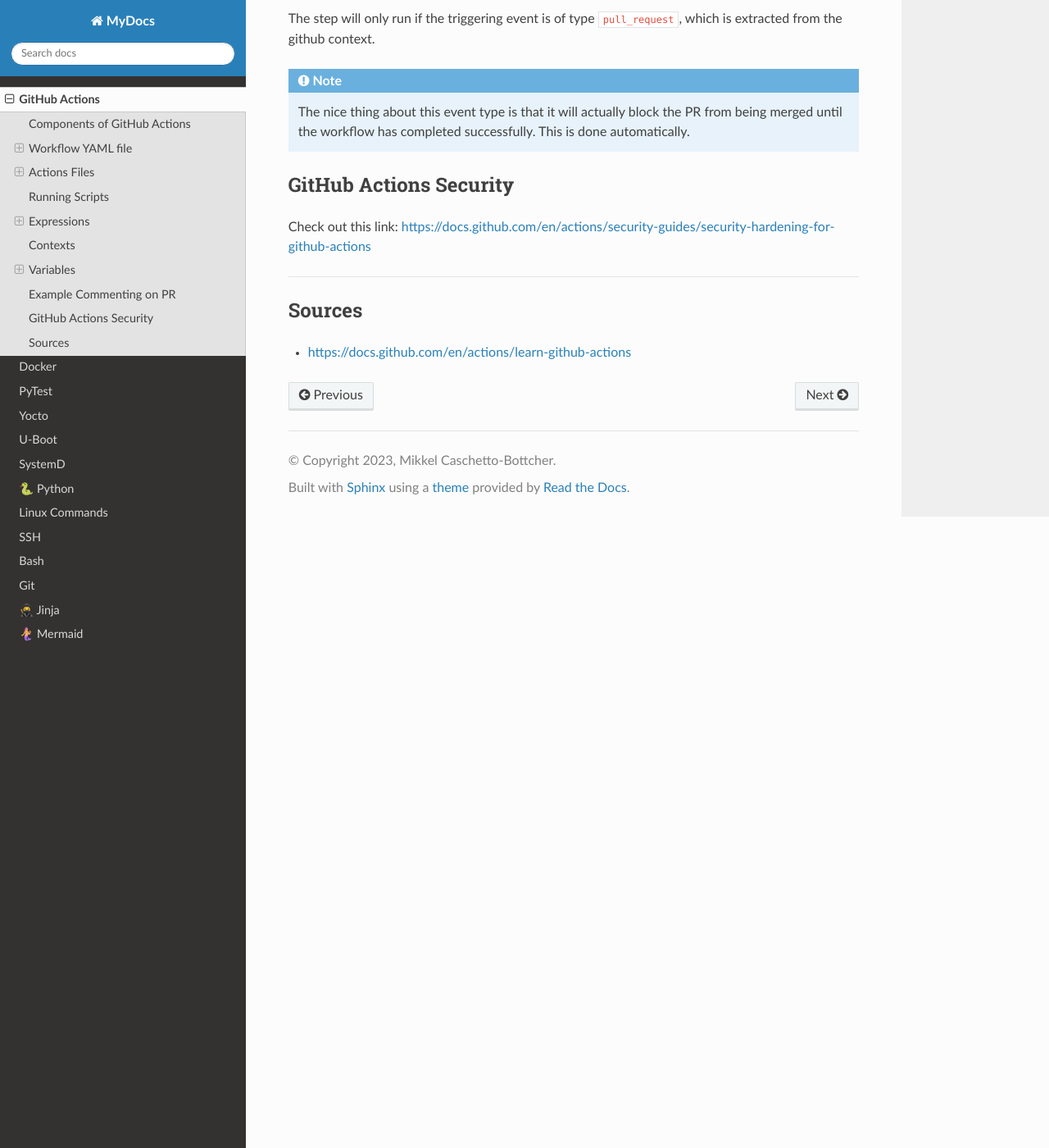
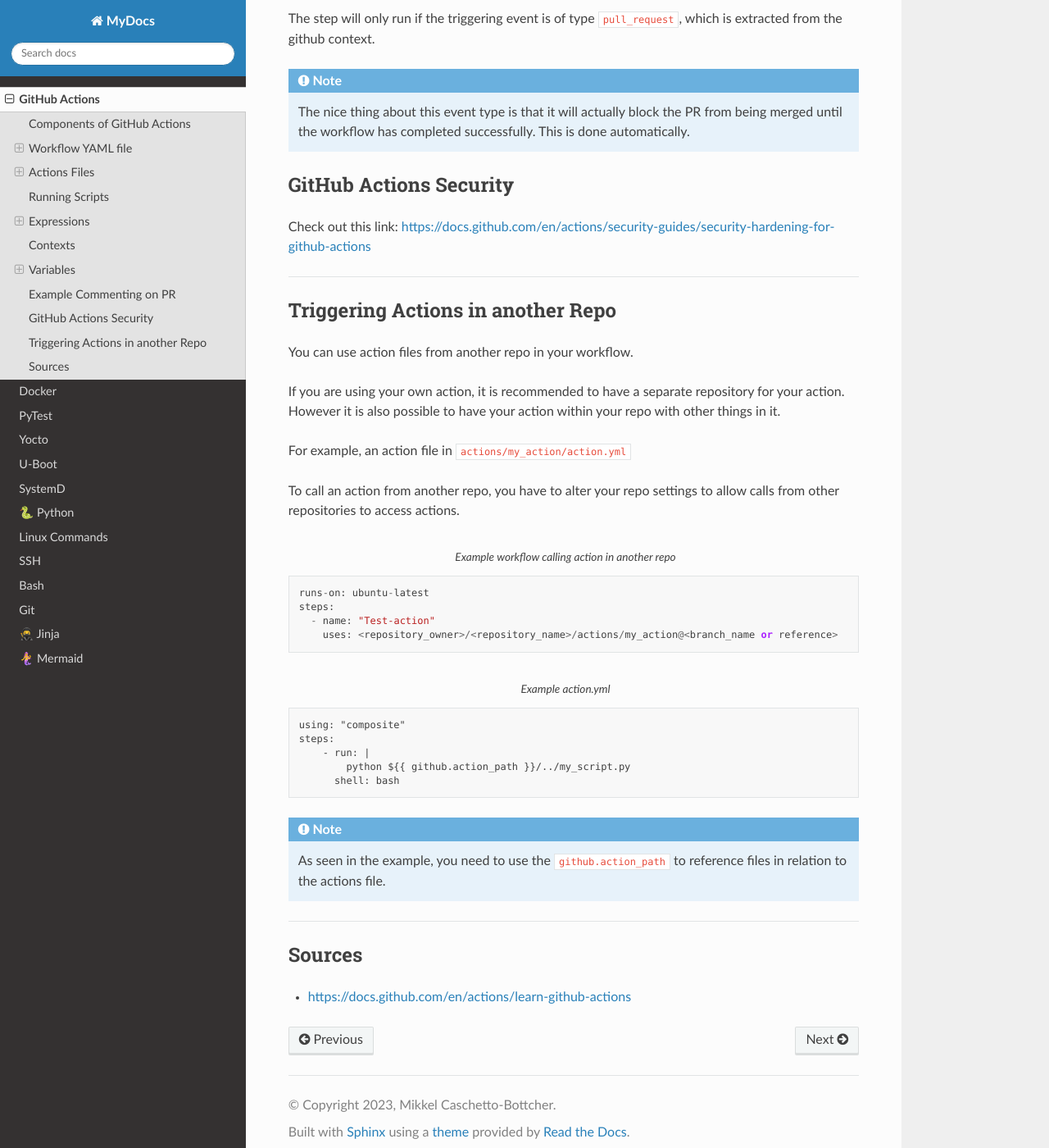
Before and after one commit to mcbottcher/my_docs, a Sphinx documentation site: the page built from docs/source/github_actions.rst, in a window 1280 px wide and 1400 px high, scrolled down 10056 px. Shown: the whole window at 82% size. Built offline with Sphinx 7.4.7 and the Read the Docs theme 2.0.0, drawn with Linux system fonts in a browser that asks for light colours.

Commit message:
github_actions.rst: added section on running actions in another repo

```diff
--- a/docs/source/github_actions.rst
+++ b/docs/source/github_actions.rst
@@ -473,6 +473,43 @@ Check out this link: https://docs.github.com/en/actions/security-guides/security
 
 ----
 
+Triggering Actions in another Repo
+----------------------------------
+
+You can use action files from another repo in your workflow.
+
+If you are using your own action, it is recommended to have a separate repository for your
+action.
+However it is also possible to have your action within your repo with other things in it.
+
+For example, an action file in ``actions/my_action/action.yml``
+
+To call an action from another repo, you have to alter your repo settings to allow calls from
+other repositories to access actions.
+
+.. code-block::
+    :caption: Example workflow calling action in another repo
+
+    runs-on: ubuntu-latest
+    steps:
+      - name: "Test-action"
+        uses: <repository_owner>/<repository_name>/actions/my_action@<branch_name or reference>
+
+.. code-block::
+    :caption: Example action.yml
+
+    using: "composite"
+    steps:
+        - run: |
+            python ${{ github.action_path }}/../my_script.py
+          shell: bash
+
+.. note::
+    As seen in the example, you need to use the ``github.action_path`` to reference files
+    in relation to the actions file.
+
+----
+
 Sources
 -------
 
```
